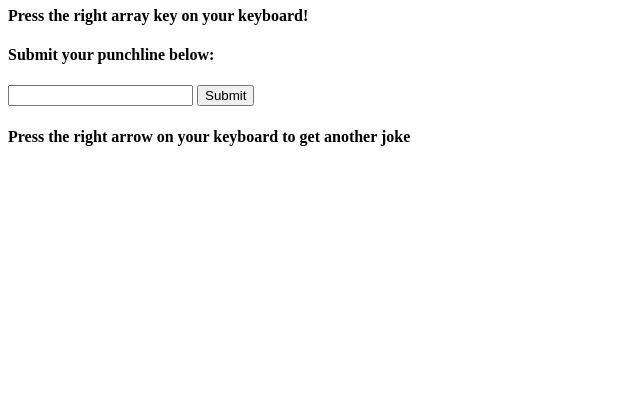
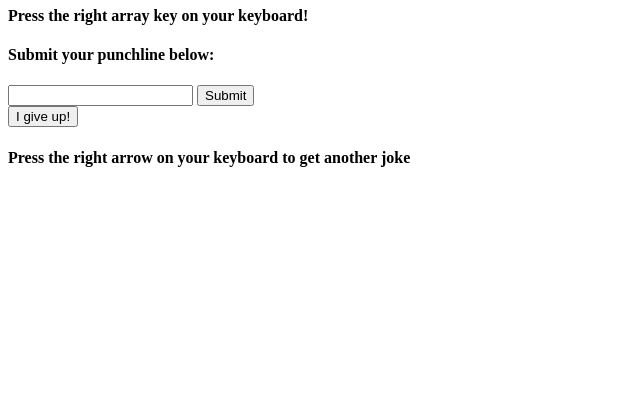
Before and after one commit to ChristinaKozi/P1-Final, a plain HTML site: page index.html in a window 1280 px wide. Shown: the part 385-800 px from the top of the page, without its empty margins (0-640 px from the left). Drawn offline with Linux system fonts and the light colour scheme; no server answers.

Commit message:
adds (I give up!) button

```diff
--- a/index.html
+++ b/index.html
@@ -21,6 +21,9 @@
             <input type="submit"/>
         </form>
     </div>
+    <div class="button" id="btn">
+        <button>I give up!</button>
+    </div>
     <div>
         <h4>Press the right arrow on your keyboard to get another joke</h4>
     </div>
```
